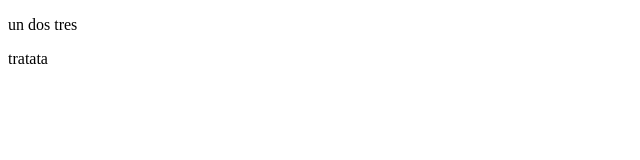
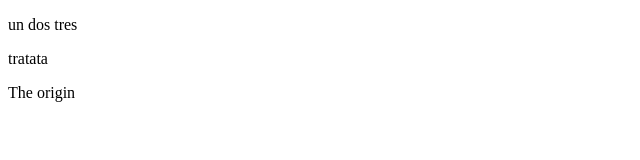
Before and after one commit to Yuriy90/gitInitial, a plain HTML site: page git/gitInitial/index.html in a window 1280 px wide. Shown: the full height of the page, 0-640 px from the left. Drawn offline with Linux system fonts and the light colour scheme.

Commit message:
origin new push

```diff
--- a/git/gitInitial/index.html
+++ b/git/gitInitial/index.html
@@ -7,6 +7,7 @@
 <body>
    <p>un dos tres</p>
    <p>tratata</p>
+   <p>The origin</p>
 
 </body>
 </html>
```
